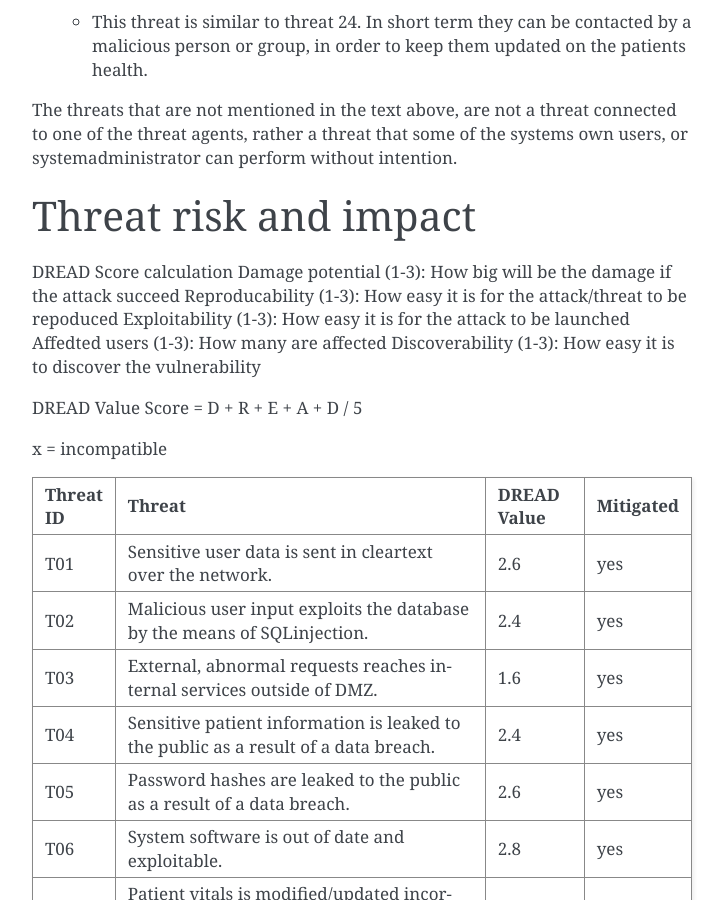
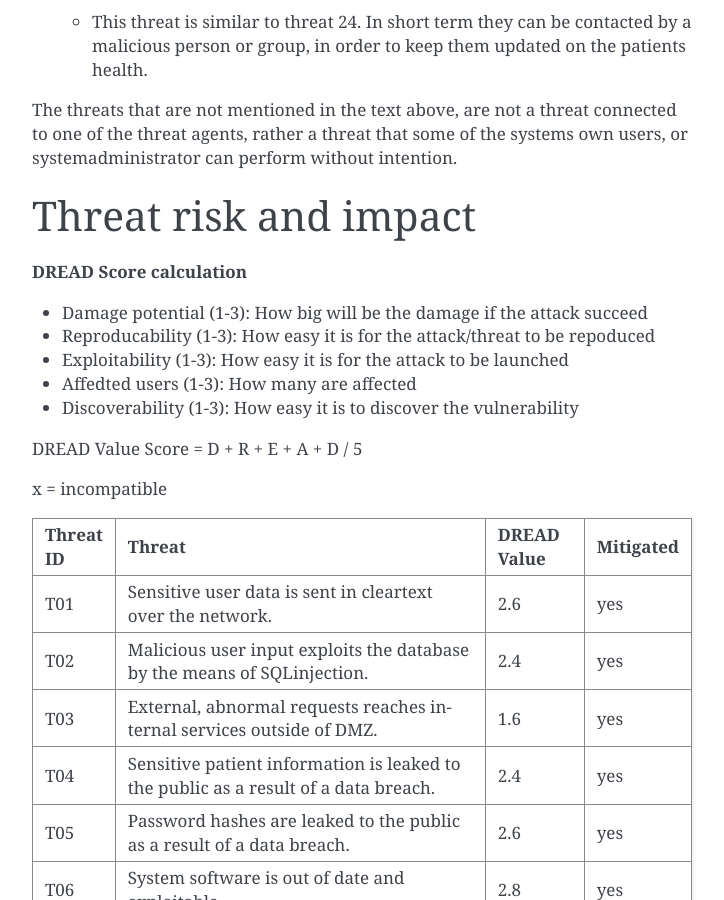
Before and after one commit to SteinarVrenne/school_imt3501, a Sphinx documentation site: the page built from task2/source/pages/02_Misuse_Case_Scenarious.rst, in a window 1280 px wide and 900 px high, scrolled down 5786 px. Shown: the whole window, without its empty margins (388-1112 px from the left). Built offline with Sphinx 7.4.7, drawn with Linux system fonts in a browser that asks for light colours.

Commit message:
Fix linebreaks

```diff
--- a/task2/source/pages/02_Misuse_Case_Scenarious.rst
+++ b/task2/source/pages/02_Misuse_Case_Scenarious.rst
@@ -182,12 +182,13 @@ Threat risk and impact
     |   T2       | System software out of date, and exploitable |             |            |
 
 
-DREAD Score calculation
-Damage potential (1-3): How big will be the damage if the attack succeed
-Reproducability  (1-3): How easy it is for the attack/threat to be repoduced
-Exploitability   (1-3): How easy it is for the attack to be launched
-Affedted users	 (1-3): How many are affected
-Discoverability  (1-3): How easy it is to discover the vulnerability
+**DREAD Score calculation**
+
+- Damage potential (1-3): How big will be the damage if the attack succeed
+- Reproducability (1-3): How easy it is for the attack/threat to be repoduced
+- Exploitability (1-3): How easy it is for the attack to be launched
+- Affedted users (1-3): How many are affected
+- Discoverability (1-3): How easy it is to discover the vulnerability
 
 DREAD Value Score =  D + R + E + A + D / 5
 
```
